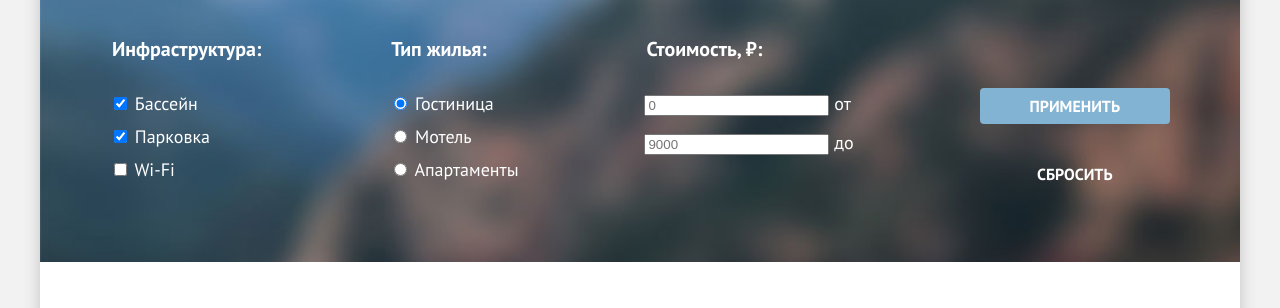
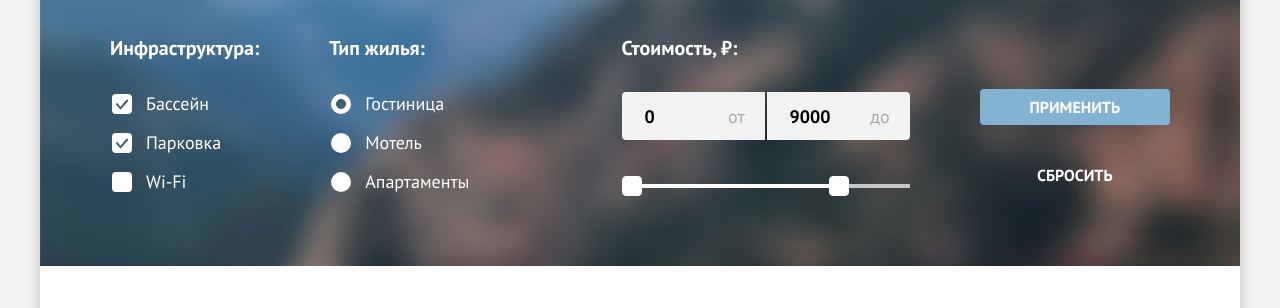
Before and after one commit to htmlacademy-htmlcss/683179-sedona-40, a plain HTML site: page catalog.html in a window 1280 px wide. Shown: the part 210-518 px from the top of the page. Drawn offline with Linux system fonts and the light colour scheme; a script that the page names is missing.

Commit message:
Add files via upload
Добавляет фильтр форму

```diff
--- a/catalog.html
+++ b/catalog.html
@@ -68,46 +68,82 @@
         </ol>
       </div>
       <form class="filter-form" action="https://echo.htmlacademy.ru/" method="post">
-        <fieldset class="filter-facilities">
+        <fieldset class="catalog-filter-group">
           <legend class="filter-title">Инфраструктура:</legend>
-          <label>
-            <input type="checkbox" name="facilities" id="pool" value="pool" checked>
-            <span>Бассейн</span>
+          <ul class="filter-list">
+            <li class="filter-item">
+              <label class="control">
+                <input class="visually-hidden control-input" type="checkbox" name="facilities" id="pool" value="pool" checked>
+                <span class="control-mark"></span>
+                <span class="control-label">Бассейн</span>
               </label>
-          <label>
-            <input type="checkbox" name="facilities" id="parking" value="parking" checked>
-            <span>Парковка</span>
+            </li>
+            <li class="filter-item">
+              <label class="control">
+                <input class="visually-hidden control-input" type="checkbox" name="facilities" id="parking" value="parking" checked>
+                <span class="control-mark"></span>
+                <span class="control-label">Парковка</span>
               </label>
-          <label>
-            <input type="checkbox" name="facilities" id="wifi" value="Wi-Fi">
-            <span>Wi-Fi</span>
+            </li>
+            <li class="filter-item">
+              <label class="control">
+                <input class="visually-hidden control-input" type="checkbox" name="facilities" id="wifi" value="Wi-Fi">
+                <span class="control-mark"></span>
+                <span class="control-label">Wi-Fi</span>
               </label>
+            </li>
+          </ul>
         </fieldset>
-        <fieldset class="filter-property-types">
+        <fieldset class="catalog-filter-group">
           <legend class="filter-title">Тип жилья:</legend>
-          <label>
-            <input type="radio" name="property-types" id="hotel" value="hotel" checked>
-            <span>Гостиница</span>
+          <ul class="filter-list">
+            <li class="filter-item">
+              <label class="control">
+                <input class="visually-hidden control-input" type="radio" name="property-types" id="hotel" value="hotel" checked>
+                <span class="control-mark"></span>
+                <span class="control-label">Гостиница</span>
               </label>
-          <label>
-            <input type="radio" name="property-types" id="motel" value="motel">
-            <span>Мотель</span>
+            </li>
+            <li class="filter-item">
+              <label class="control">
+                <input class="visually-hidden control-input" type="radio" name="property-types" id="motel" value="motel">
+                <span class="control-mark"></span>
+                <span class="control-label">Мотель</span>
               </label>
-          <label>
-            <input type="radio" name="property-types" id="apartments" value="apartments">
-            <span>Апартаменты</span>
+            </li>
+            <li class="filter-item">
+              <label class="control">
+                <input class="visually-hidden control-input" type="radio" name="property-types" id="apartments" value="apartments">
+                <span class="control-mark"></span>
+                <span class="control-label">Апартаменты</span>
               </label>
+            </li>
+          </ul>
         </fieldset>
-        <fieldset class="filter-price">
+        <fieldset class="catalog-filter-group">
           <legend class="filter-title">Стоимость, ₽:</legend>
-          <label>
-            <input type="text" name="price" id="min-price" placeholder="0">
+          <div class="range">
+            <div class="range-wrapper-inputs">
+              <label class="catalog-filter-label">
+                <input class="range-input" type="number" name="min-price" value="0" placeholder="0">
                 <span>от</span>
               </label>
-          <label>
-            <input type="text" name="price" id="max-price" placeholder="9000">
+              <label class="catalog-filter-label">
+                <input class="range-input" type="number" name="max-price" value="9000" placeholder="9000">
                 <span>до</span>
               </label>
+            </div>
+            <div class="range-scale">
+              <div class="range-bar" style="left: 10px; width: 207px;">
+                <button class="range-toggle toggle-min" type="button">
+                  <span class="visually-hidden">Изменить минимальную цену</span>
+                </button>
+                <button class="range-toggle toggle-max" type="button">
+                  <span class="visually-hidden">Изменить максимальную цену</span>
+                </button>
+              </div>
+            </div>
+          </div>
         </fieldset>
         <p class="filter-form-button-wrapper">
           <button class="button button-submit" type="submit">Применить</button>
--- a/css/style.css
+++ b/css/style.css
@@ -12,6 +12,10 @@
   font-weight: 700;
   src: url("../fonts/ptsans-700.woff2") format("woff2");
   font-display: swap;
+}
+
+* {
+  box-sizing: border-box;
 }
 
 html {
@@ -120,7 +124,7 @@ body {
 }
 
 .site-nav .nav-link {
-  padding: 20px 16px 21px;
+  padding: 20px 16px 20px;
   position: relative;
   outline: none;
   transition: 0.3s linear;
@@ -684,7 +688,7 @@ body {
   color: #756157;
 }
 
-.phone:hover::before {
+/* .phone:hover::before {
   position: absolute;
   content: "";
   height: 2px;
@@ -692,7 +696,7 @@ body {
   left: 0;
   right: 0;
   background-color: #756257;
-}
+} */
 
 .phone:focus-visible {
   color: #756157;
@@ -712,7 +716,7 @@ body {
   color: rgba(117, 97, 87, 0.3);
 }
 
-.phone:active::before {
+/* .phone:active::before {
   position: absolute;
   content: "";
   height: 2px;
@@ -720,7 +724,7 @@ body {
   left: 0;
   right: 0;
   background-color: rgba(117, 97, 87, 0.3);
-}
+} */
 
 .development-link {
   fill: #000000;
@@ -736,7 +740,6 @@ body {
   fill: #756157;
 }
 
-.development-link:hover::before,
 .development-link:focus-visible::before {
   position: absolute;
   content: "";
@@ -751,7 +754,7 @@ body {
   fill: rgba(117, 97, 87, 0.3);
 }
 
-.development-link:active::before {
+/* .development-link:active::before {
   position: absolute;
   content: "";
   height: 2px;
@@ -759,7 +762,7 @@ body {
   left: 0;
   right: 0;
   background-color: rgba(117, 97, 87, 0.3);
-}
+} */
 
 /* каталог */
 
@@ -774,7 +777,7 @@ body {
   background-size: cover;
   color: #FFFFFF;
   margin-bottom: 50px;
-  padding: 35px 70px 70px 70px;
+  padding: 35px 70px 73px 70px;
 }
 
 .catalog-filter-wrapper h1 {
@@ -844,18 +847,15 @@ body {
   color: rgba(255, 255, 255, 0.3);
 }
 
+/* !фильтр */
+
 .filter-form {
   display: flex;
-  justify-content: space-between;
+  align-items: flex-start;
+  gap: 70px;
 }
 
-.filter-form input {
-  margin-bottom: 16px;
-}
-
-.filter-facilities,
-.filter-property-types,
-.filter-price,
+.catalog-filter-group,
 .filter-form-button-wrapper {
   border: none;
   display: flex;
@@ -864,12 +864,92 @@ body {
   padding: 0;
 }
 
+.catalog-filter-group:nth-child(3n) {
+  margin-left: auto;
+}
+
 .filter-title {
+  margin: 0;
+  padding: 0;
   font-size: 20px;
   font-weight: 700;
   line-height: 24px;
   margin-bottom: 32px;
 }
+
+.filter-list {
+  margin: 0;
+  padding: 0;
+  list-style: none;
+}
+
+.filter-item:not(:last-child) {
+  margin-bottom: 16px;
+}
+
+.control {
+  position: relative;
+  display: block;
+  padding-left: 36px;
+}
+
+.control-mark {
+  position: absolute;
+  top: 2px;
+  left: 2px;
+  width: 20px;
+  height: 20px;
+  background-color: #FFFFFF;
+}
+
+.control-input[type='checkbox'] + .control-mark {
+  border-radius: 4px;
+}
+
+.control-label {
+  line-height: 23px;
+}
+
+.control:focus-visible .control-mark {
+  border: 2px solid #83B3D3;
+}
+
+.control:active .control-mark {
+  outline: 1px solid #83B3D3;
+}
+
+.control-input:disabled + .control-mark {
+  border-color: #242424;
+}
+
+.control-input[type="checkbox"]:checked + .control-mark::before,
+.control-input[type="checkbox"]:checked + .control-mark::after {
+  position: absolute;
+  width: 20px;
+  height: 20px;
+  background-image: url('../images/catalog/checkbox.svg');
+  background-repeat: no-repeat;
+  background-position: center;
+  content: "";
+}
+
+.control-input[type='radio'] + .control-mark {
+  border-radius: 50%;
+}
+
+.control-input[type="radio"]:checked + .control-mark::before {
+  position: absolute;
+  top: 5px;
+  left:  5px;
+  width: 10px;
+  height: 10px;
+  background-color: #3F5E72;
+  border-radius: 50%;
+  /* transform: translateY(50%);
+  transform: translateX(50%); */
+  content: "";
+}
+
 
 .filter-facilities {
 
@@ -879,9 +959,129 @@ body {
 
 }
 
+/* !range */
+
 .filter-price {
+  font-family: inherit;
+  font-size: inherit;
 
+  border: none;
+  margin: 0;
+  padding: 0;
 }
+
+.range-wrapper-inputs {
+  display: flex;
+  gap: 2px;
+  margin-bottom: 24px;
+}
+
+.catalog-filter-label {
+  position: relative;
+}
+
+.range-input {
+  width: 143px;
+  height: 48px;
+  padding: 12px 40px 12px 20px;
+  box-sizing: border-box;
+  border: 3px solid #F2F2F2;
+  background-color: #F2F2F2;
+  outline: none;
+  font-family: inherit;
+  font-size: inherit;
+  font-weight: 700;
+}
+
+.range-input[name='min-price'] {
+  border-top-left-radius: 4px;
+  border-bottom-left-radius: 4px;
+}
+
+.range-input[name='max-price'] {
+  border-top-right-radius: 4px;
+  border-bottom-right-radius: 4px;
+}
+
+.range-input[name$='price']~span {
+  content: '';
+  position: absolute;
+  color: rgba(0, 0, 0, 0.3);
+  right: 20px;
+  bottom: 50%;
+  transform: translateY(50%);
+}
+
+.range-input:hover {
+  border: 3px solid #E6E6E6;
+  background-color: #E6E6E6;
+}
+
+.range-input:focus-visible {
+  border: 3px solid #83B3D3;
+  background-color: #E6E6E6;
+}
+
+.range-input::placeholder {
+  color: #000000;
+  text-align: start;
+  opacity: 1;
+}
+
+.range-scale {
+  position: relative;
+  height: 4px;
+  margin-top: 44px;
+  background-color: rgba(255, 255, 255, 0.7);
+}
+
+.range-bar {
+  position: absolute;
+  height: 4px;
+  background-color: #FFFFFF;
+}
+
+.range-toggle {
+  position: absolute;
+  width: 20px;
+  height: 20px;
+  background-color: #FFFFFF;
+  border: 1px solid #FFFFFF;
+  border-radius: 4px;
+  cursor: pointer;
+  outline: none;
+}
+
+.range-toggle:focus-visible {
+  outline: 3px solid #83B3D3;
+}
+
+.range-toggle:active {
+  outline: 1px solid #83B3D3;
+}
+
+.toggle-min {
+  top: -8px;
+  left: -10px;
+}
+
+.toggle-max {
+  top: -8px;
+  right: -10px;
+}
+
+.range-input::-webkit-outer-spin-button,
+.range-input::-webkit-inner-spin-button {
+  -webkit-appearance: none;
+  -moz-appearance: none;
+  margin: 0;
+}
+
+.range-input {
+  -moz-appearance: textfield;
+}
+
+/* !range */
 
 .filter-form-button-wrapper .button {
 
@@ -892,7 +1092,7 @@ body {
 }
 
 .button-transparent {
-  padding: 5px 47px;
+  padding: 5px 50px;
   margin-top: 32px;
   background-color: rgba(130, 179, 211, 0);
   box-sizing: border-box;
```
Also changed, not shown: images/catalog/checkbox.svg (added). Lines whose indentation alone changed are shown as unchanged.
